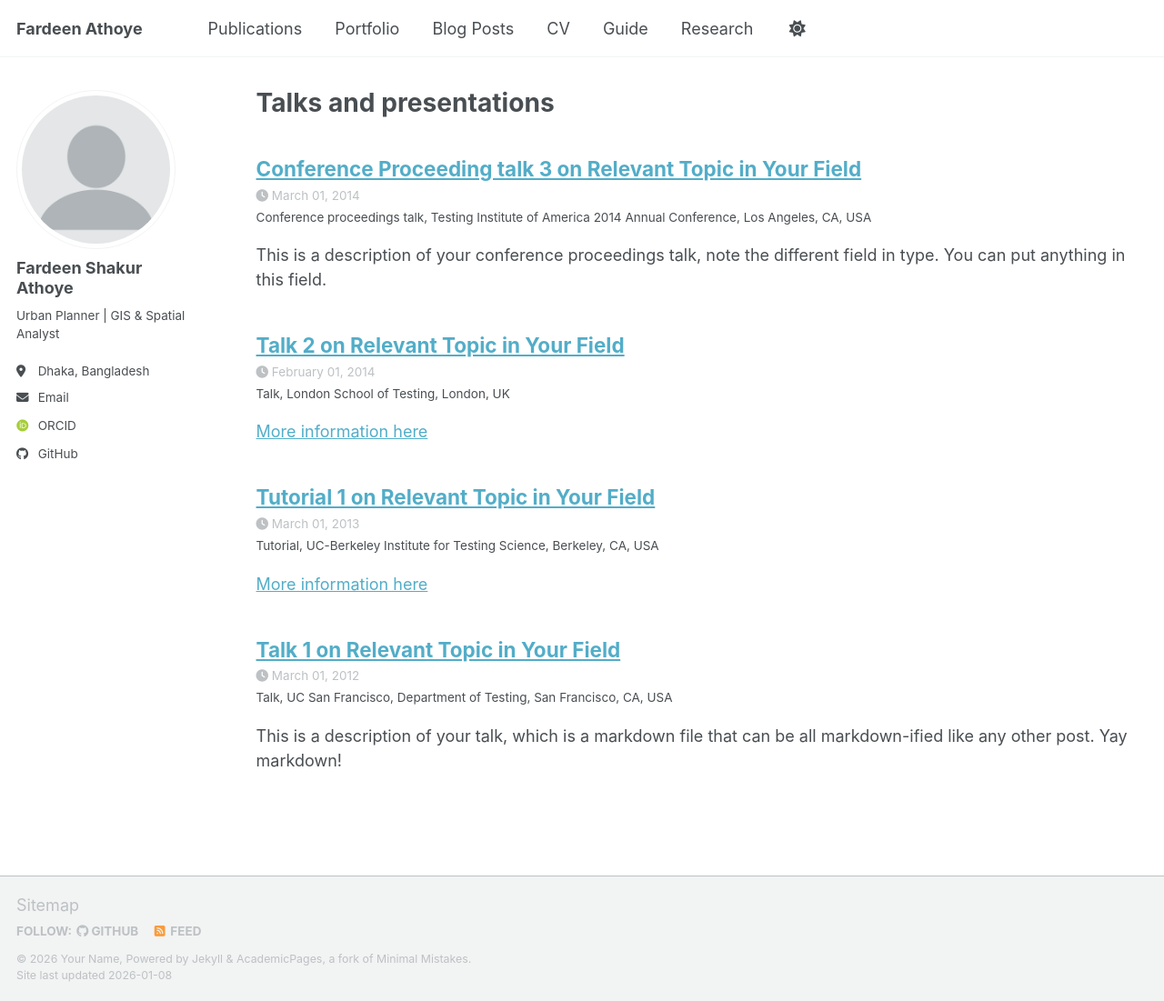
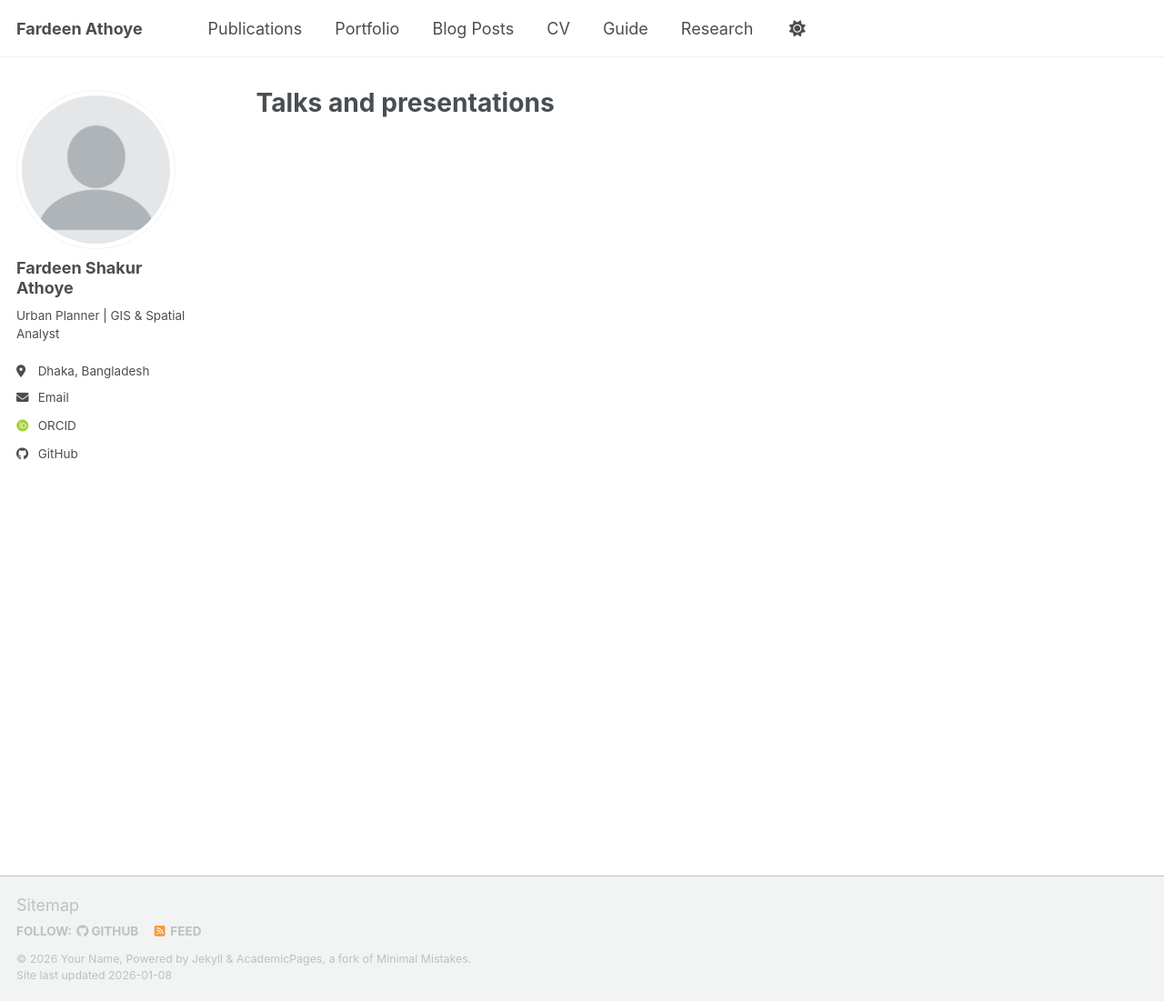
Before and after one commit to athoye-fardeen/athoye-fardeen.github.io, a Jekyll site: the page built from _pages/talks.html, in a window 1280 px wide and 1101 px high. Shown: the whole window at 91% size. Built offline with Jekyll 4.4.1, drawn with Linux system fonts in a browser that asks for light colours; some web fonts are replaced; a script bundle is joined from its source files by our own code; library files that are not in the unit come from our copies; part of the change alters nothing that is shown.

```diff
--- a/_config.yml
+++ b/_config.yml
@@ -224,22 +224,12 @@ kramdown:
 
 # These settings control the types of collections used by the template
 collections:
-  teaching:
-    output: true
-    permalink: /:collection/:path/
-  publications:
-    output: true
-    permalink: /:collection/:path/
-  portfolio:
-    output: true
-    permalink: /:collection/:path/
-  talks:
-    output: true
-    permalink: /:collection/:path/
   research:
     output: true
     permalink: /:collection/:path/
-
+  projects:
+    output: true
+    permalink: /:collection/:path/
 
 
 # These settings control how pages and collections are included in the site
```
